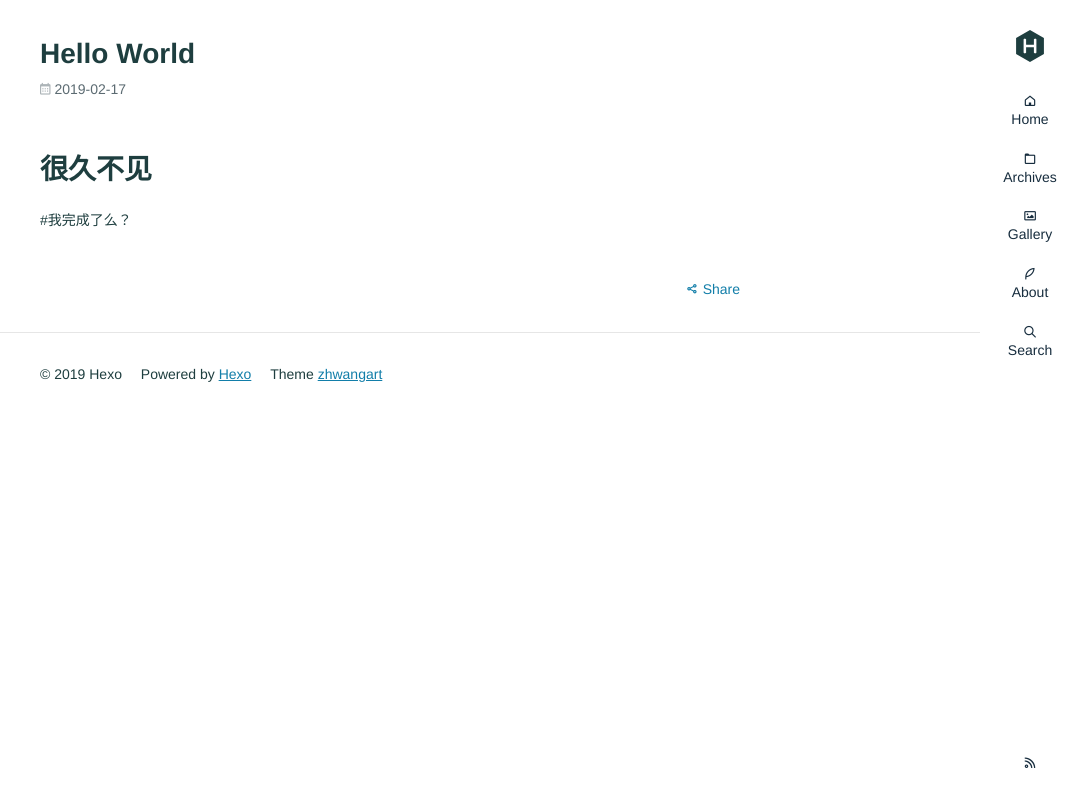
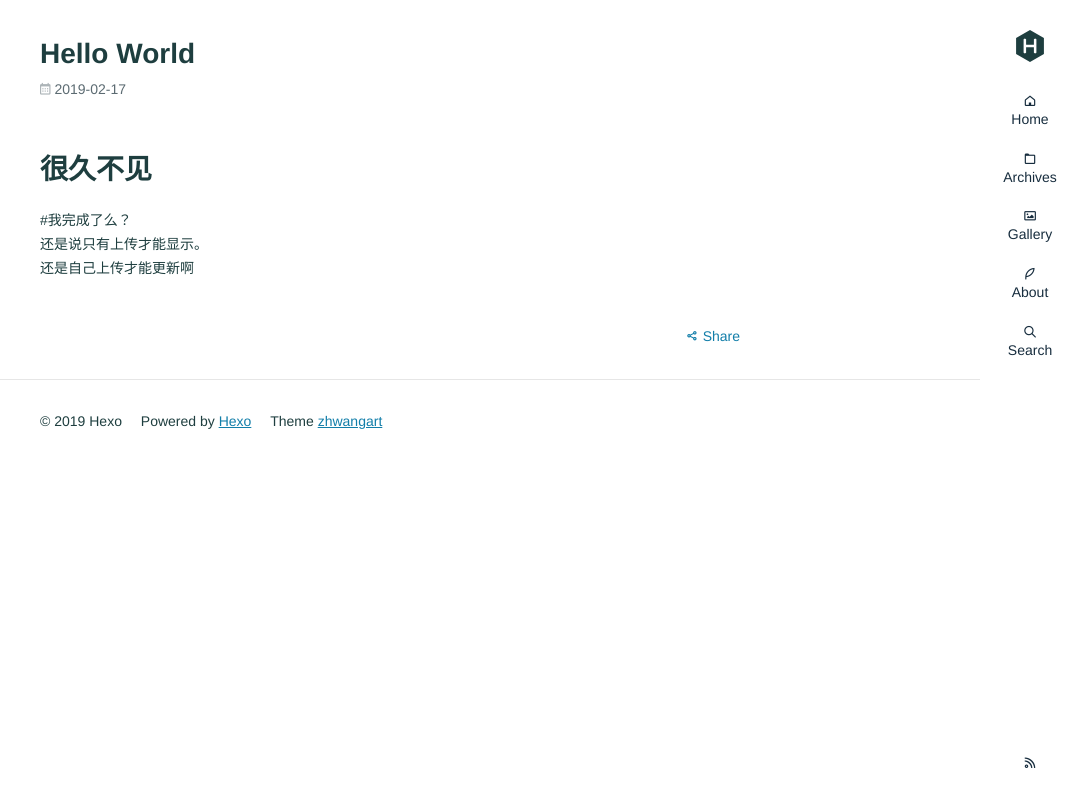
Before and after one commit to FutureNotFat/FutureNotFat.github.io, a plain HTML site: page 2019/02/17/hello-world/index.html in a window 1280 px wide. Shown: the whole page, without its empty margins (200-1280 px from the left). Drawn offline with Linux system fonts and the light colour scheme; no server answers; files whose address does not match are found by name.

Commit message:
Site updated: 2019-02-17 16:36:28

```diff
--- a/2019/02/17/hello-world/index.html
+++ b/2019/02/17/hello-world/index.html
@@ -51,7 +51,7 @@
 
 
 
-        <h1 id="很久不见"><a href="#很久不见" class="headerlink" title="很久不见"></a>很久不见</h1><p>#我完成了么？</p>
+        <h1 id="很久不见"><a href="#很久不见" class="headerlink" title="很久不见"></a>很久不见</h1><p>#我完成了么？<br>还是说只有上传才能显示。<br>还是自己上传才能更新啊</p>
 
 
     </div>
```
Also changed, not shown: index.html (+1 -1 lines).
